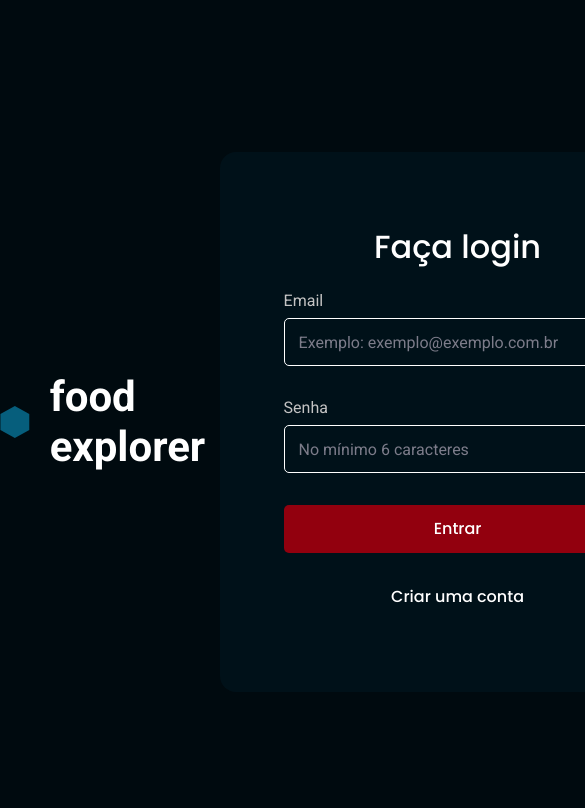
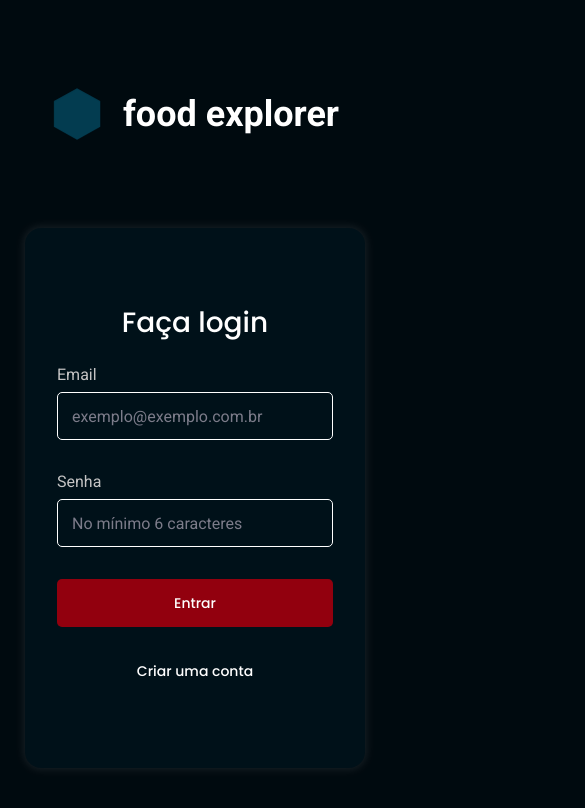
Before and after one commit to RenanFachin/RS_FoodExplorer, a React (Vite) app: page / in a window 390 px wide. Shown: the top 808 px of the page, 585 px wide, since content can reach past the window. Built offline with nearby package versions, Linux system fonts and the light colour scheme.

Commit message:
Adiciona a versão mobile para a página de SignIn, adiciona efeitos de transição e animação

```diff
--- a/src/pages/SignIn/index.jsx
+++ b/src/pages/SignIn/index.jsx
@@ -25,7 +25,7 @@ export function SignIn() {
       title="Email"
       type="email"
       label="email"
-      placeholder = "Exemplo: exemplo@exemplo.com.br"
+      placeholder = "exemplo@exemplo.com.br"
       required
       />
 
--- a/src/pages/SignIn/styles.js
+++ b/src/pages/SignIn/styles.js
@@ -8,6 +8,8 @@ export const Container = styled.div`
     align-items: center;
     justify-content: space-around;
 
+    animation: fadeIn 0.8s;
+
     > div{
         display: flex;
         align-items: center;
@@ -17,7 +19,65 @@ export const Container = styled.div`
             font-size: 4.2rem;
             line-height: 5rem;
         }
+
+        > svg {
+            animation: fade 6s infinite;
+            width: 7rem;
+            height: 7rem;
+        }
     }
+
+    @media (max-width: 810px) {
+    > div{
+        > h1 {
+            font-size: 3.6rem;
+        }
+        > svg {
+            width: 6rem;
+            height: 6rem;
+        }
+    }
+}
+
+
+    @media (max-width: 760px) {
+    flex-direction: column;
+    justify-content: space-evenly;
+
+    > div{
+        padding: 1.2rem;
+        > h1 {
+            font-size: 3.2;
+            line-height: 4rem;
+        }
+        > svg {
+            width: 5.2rem;
+            height: 5.2rem;
+        }
+    }
+}
+
+@keyframes fade {
+    0%{
+        opacity: 0.1;
+        transform: scale(0.9);
+    }
+    100% {
+        opacity: 0.6;
+        transform: scale(1);
+    }
+}
+
+@keyframes fadeIn {
+    0%{
+        opacity: 0;
+        transform: scale(0.9);
+    }
+    100% {
+        opacity: 1;
+        transform: scale(1);
+    }
+}
 
 `;
 
@@ -37,6 +97,10 @@ export const Form = styled.form`
 
     border-radius: 1.6rem;
 
+    animation: fadeIn 0.8s;
+
+    box-shadow: 0px 0px 10px 1px rgba(255, 255, 255, 0.1);
+
     >h2 {
         font-size: 3.2rem;
         font-weight: 500;
@@ -44,4 +108,33 @@ export const Form = styled.form`
         text-align: center;
     }
 
+@media (max-width: 760px) {
+    min-width: 42rem;
+    padding: 4.8rem;
+    margin: 0 1rem;
+}
+
+
+@media (max-width: 500px) {
+    min-width: 34rem;
+    padding: 3.2rem;
+    margin: 0 2rem;
+
+    >h2 {
+        font-size: 2.8rem;
+        line-height: 2rem;
+    }
+}
+
+@keyframes fadeIn {
+    0%{
+        opacity: 0;
+        transform: scale(0.9);
+    }
+    100% {
+        opacity: 1;
+        transform: scale(1);
+    }
+}
+
 `
--- a/src/styles/global.js
+++ b/src/styles/global.js
@@ -2,8 +2,6 @@ import { createGlobalStyle } from 'styled-components';
 
 
 export default createGlobalStyle`
-
-
 :root{
     font-size: 62.5%;
 }
@@ -26,14 +24,13 @@ input,
     -webkit-font-smoothing: antialiased;
 }
 
-body, input, button, textarea{
+body, input, textarea{
     outline: none;
     font-size: 1.6rem;
 }
 
 h1{
     font-size: bold;
-
 }
 
 h2, h3, a, button {
@@ -45,7 +42,7 @@ a{
 }
 
 button, a{
-    font-size: 1.4rme;
+    font-size: 1.4rem;
     line-height: 2.4rem;
     font-weight: 500;
     border: none;
@@ -53,11 +50,11 @@ button, a{
 
 button, a{
     cursor: pointer;
-    transition: filter 0.2s;
+    transition: filter 0.3s;
 }
 
 button:hover, a:hover{
-    filter: brightness(0.9)
+    filter: brightness(0.8)
 }
 
 ::placeholder{
```
